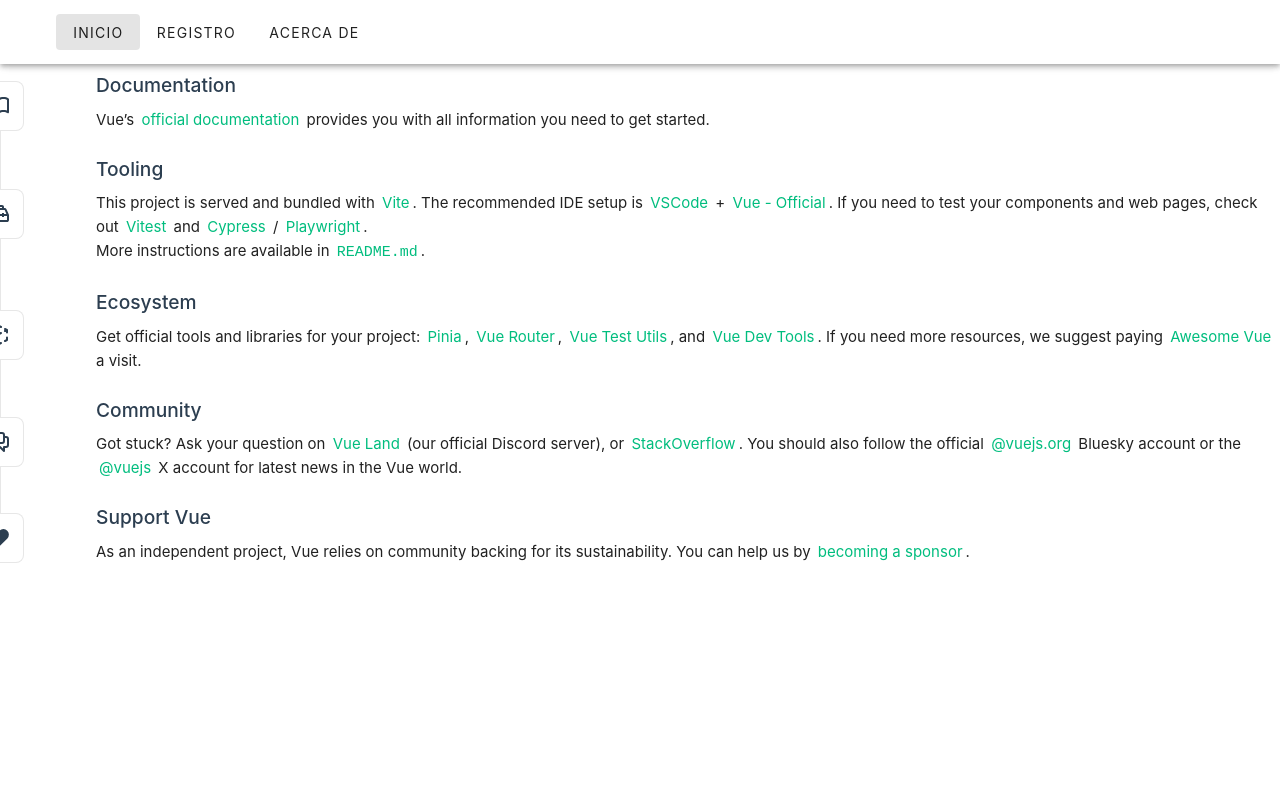
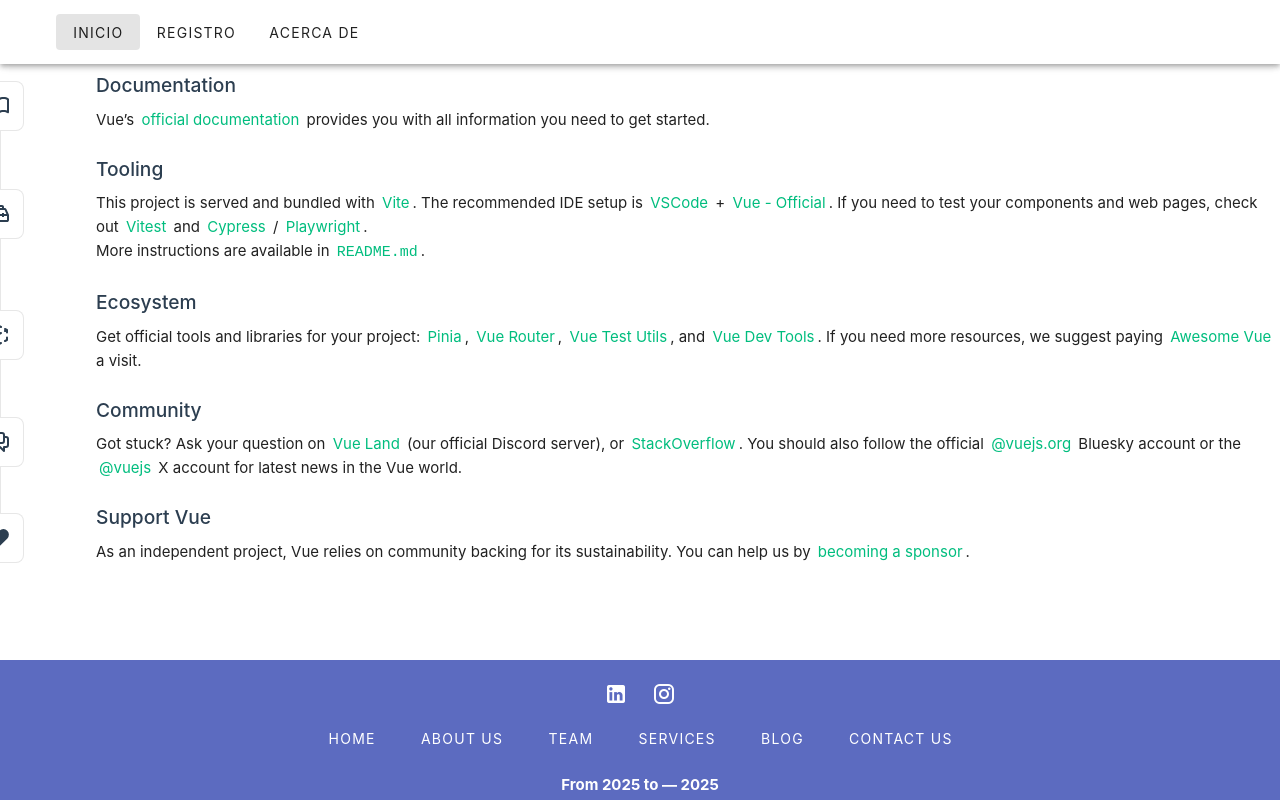
Before and after one commit to AgusCF/Web3-IUA, a Vue app in the folder PersonalWeb/: page / in a window 1280 px wide. Built offline with nearby package versions, Linux system fonts and the light colour scheme.

Commit message:
feat: Footer

```diff
--- a/PersonalWeb/src/App.vue
+++ b/PersonalWeb/src/App.vue
@@ -1,6 +1,7 @@
 <script setup>
 import { RouterLink, RouterView } from 'vue-router'
 import HelloWorld from './components/HelloWorld.vue'
+import Footer from './components/footer.vue'  // Añadir esta importación
 </script>
 
 <template>
@@ -20,11 +21,12 @@
     <v-main>
       <RouterView />
     </v-main>
+
+    <Footer /> <!-- Añadir el componente Footer aquí -->
   </v-app>
 </template>
 
 <style scoped>
 </style>
 
-
 <!-- npm run dev -->
--- /dev/null
+++ b/PersonalWeb/src/components/Footer.vue
@@ -0,0 +1,43 @@
+<template>
+  <v-footer class="text-center d-flex flex-column ga-2 py-4" color="indigo-lighten-1" style="max-height: 140px;">
+    <div class="d-flex ga-3">
+      <v-btn
+        v-for="icon in icons"
+        :key="icon"
+        :icon="icon"
+        density="comfortable"
+        variant="text"
+      ></v-btn>
+    </div>
+    <div class="d-flex ga-3">
+      <v-btn
+      v-for="link in links"
+      :key="link"
+      :text="link"
+      variant="text"
+      rounded
+    ></v-btn>
+    </div>
+
+    <v-divider></v-divider>
+
+    <div>
+      <strong>From 2025 to — {{ new Date().getFullYear() }}</strong>
+    </div>
+  </v-footer>
+</template>
+
+<script setup>
+  const icons = [
+    'mdi-linkedin',
+    'mdi-instagram',
+  ]
+  const links = [
+    'Home',
+    'About Us',
+    'Team',
+    'Services',
+    'Blog',
+    'Contact Us',
+  ]
+</script>
```
